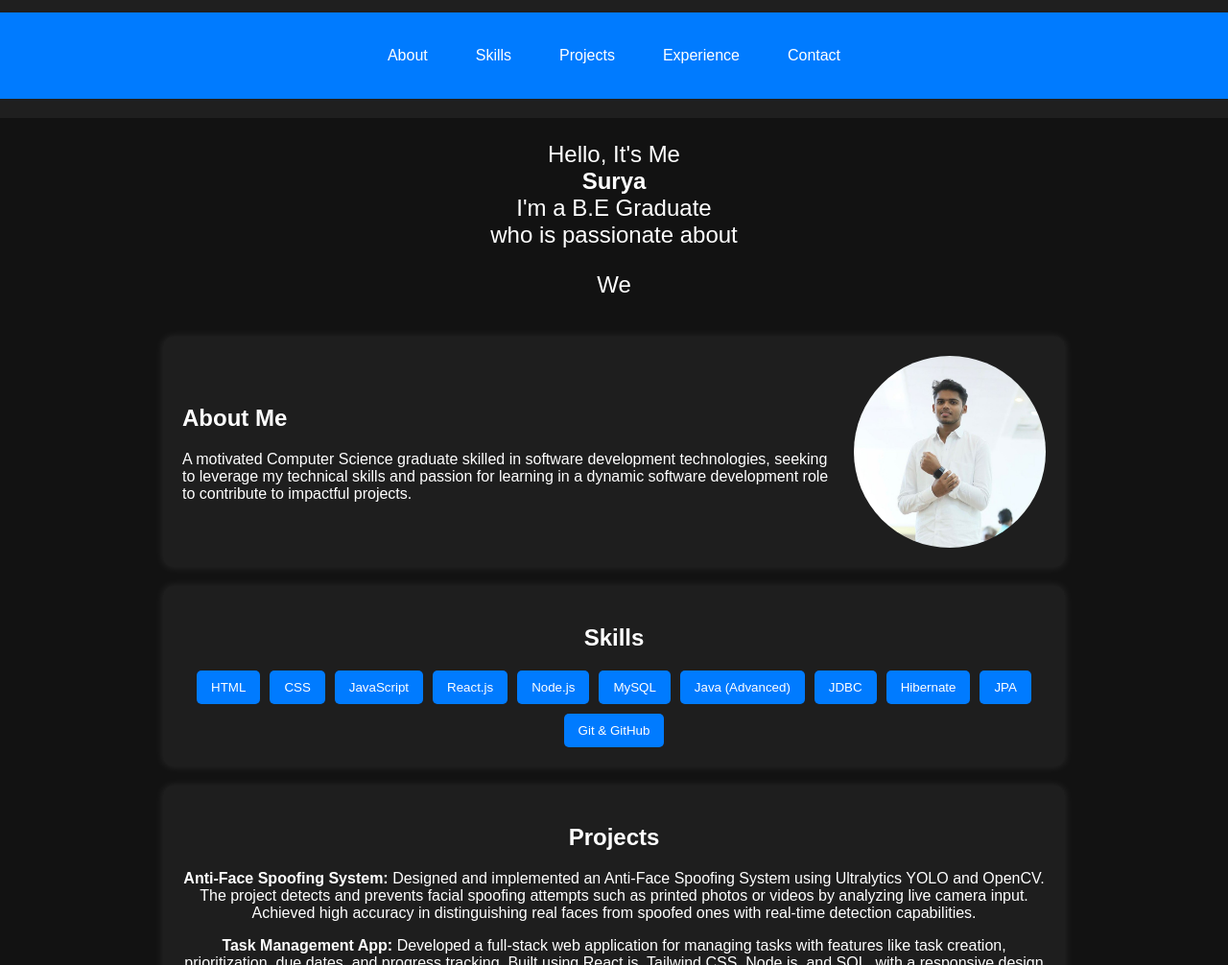
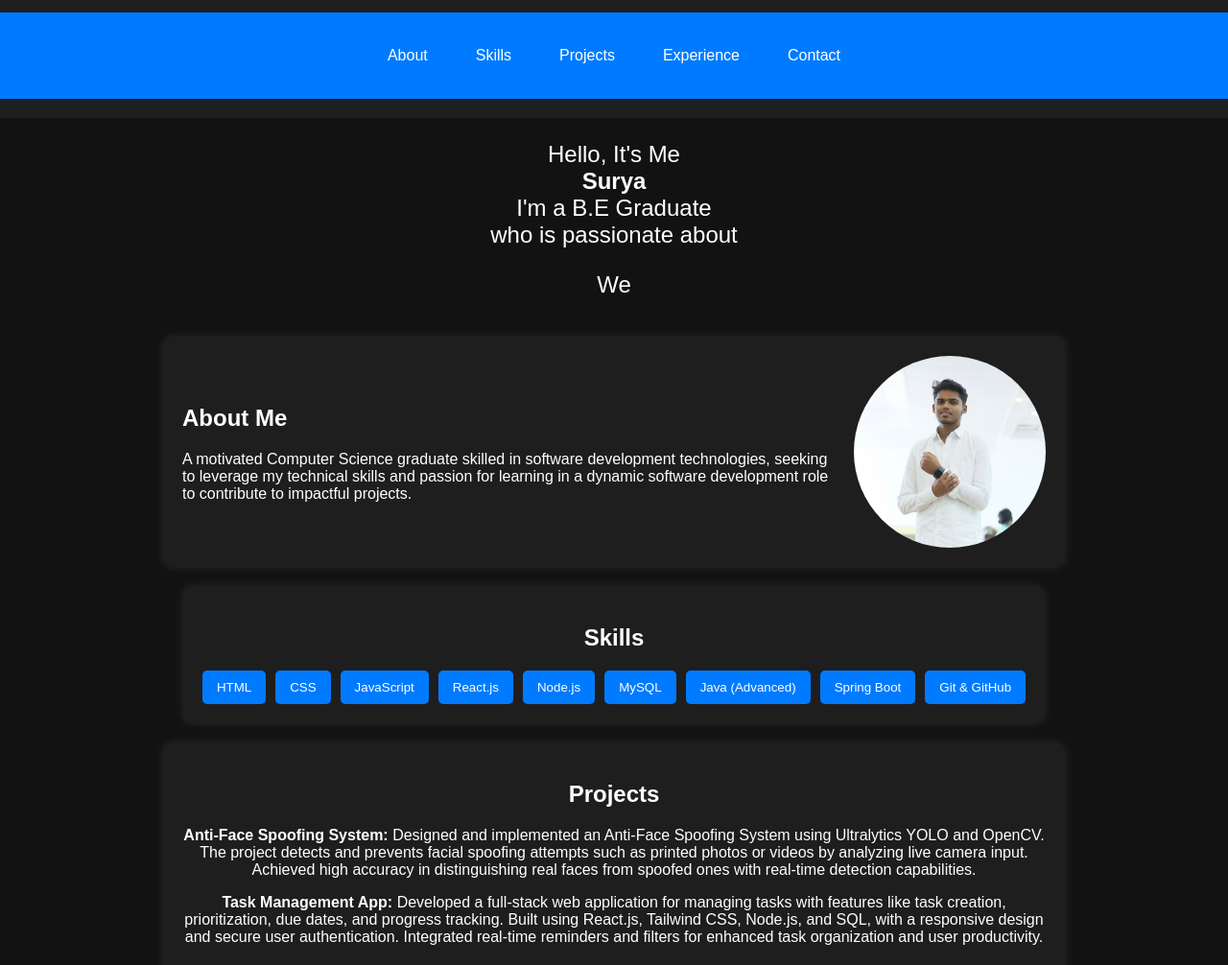
Before and after one commit to surya-murugasen/portfolio, a plain HTML site: page index.html in a window 1280 px wide. Shown: the part 94-1100 px from the top of the page at 96% size. Drawn offline with Linux system fonts and the light colour scheme; a script that the page names is missing.

Commit message:
updated skills

```diff
--- a/index.html
+++ b/index.html
@@ -171,9 +171,7 @@
             <button>Node.js</button>
             <button>MySQL</button>
             <button>Java (Advanced)</button>
-            <button>JDBC</button>
-            <button>Hibernate</button>
-            <button>JPA</button>
+            <button>Spring Boot</button>
             <button>Git & GitHub</button>
         </div>
     </section>
```
